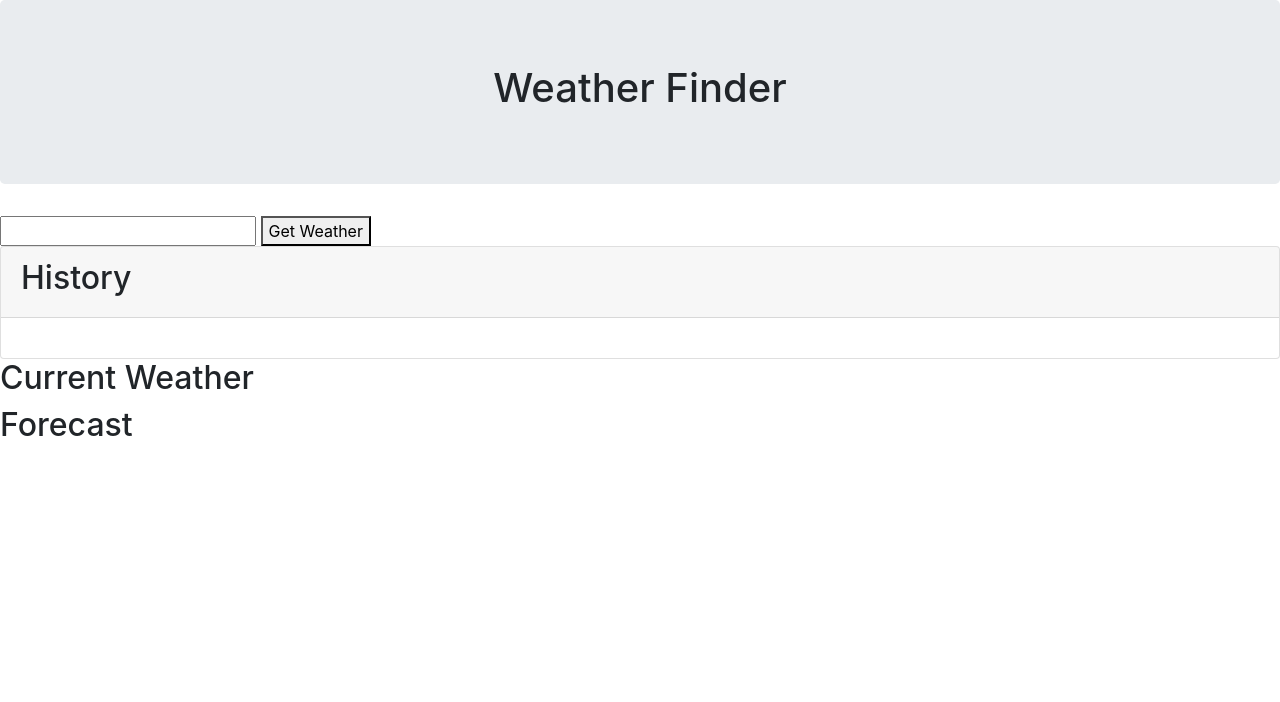
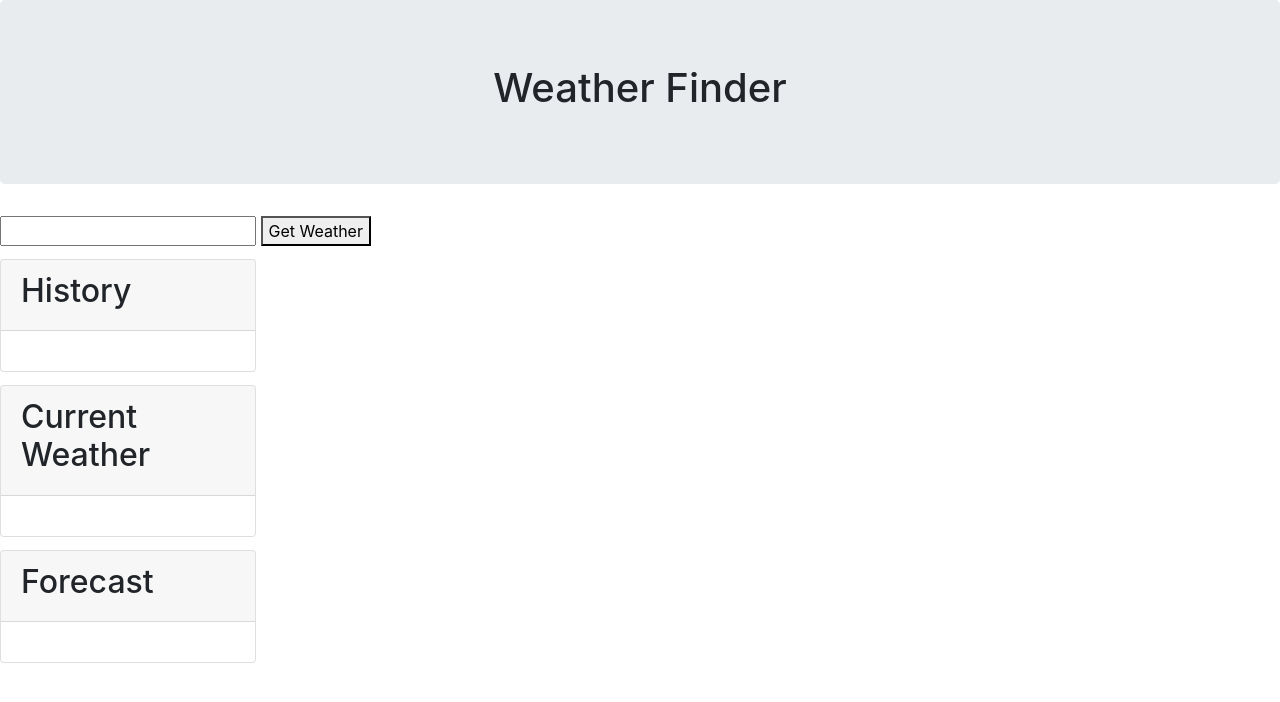
Before and after one commit to Rogerson253/weatherDashboard, a plain HTML site: page index.html in a window 1280 px wide. Drawn offline with nearby package versions, Linux system fonts and the light colour scheme.

Commit message:
created cards for current weather and forcast sections

```diff
--- a/index.html
+++ b/index.html
@@ -28,22 +28,23 @@
         </div>
     </div>
 
-    <h2>Current Weather</h2>
-    <div id="weatherBlock"></div>
+    <div class="card">
+        <div class="card-header">
+            <h2>Current Weather</h2>
+        </div>
+        <div class="card-body">
+            <div id="weatherBlock"></div>
+        </div>
+    </div>
 
-    <h2>Forecast</h2>
-    <div id="forecast"></div>
-
-
-
-
-
-
-
-
-
-
-
+    <div class="card">
+        <div class="card-header">
+            <h2>Forecast</h2>
+        </div>
+        <div class="card-body">
+            <div id="forecast"></div>
+        </div>
+    </div>
 
     <script src="https://code.jquery.com/jquery-3.4.1.js"
         integrity="sha256-WpOohJOqMqqyKL9FccASB9O0KwACQJpFTUBLTYOVvVU=" crossorigin="anonymous"></script>
--- a/styles.css
+++ b/styles.css
@@ -1,3 +1,9 @@
 .jumbotron {
     text-align: center;
 }
+
+.card {
+    width: 20%;
+    margin-top: 1%;
+    margin-bottom: 1%;
+}
```
